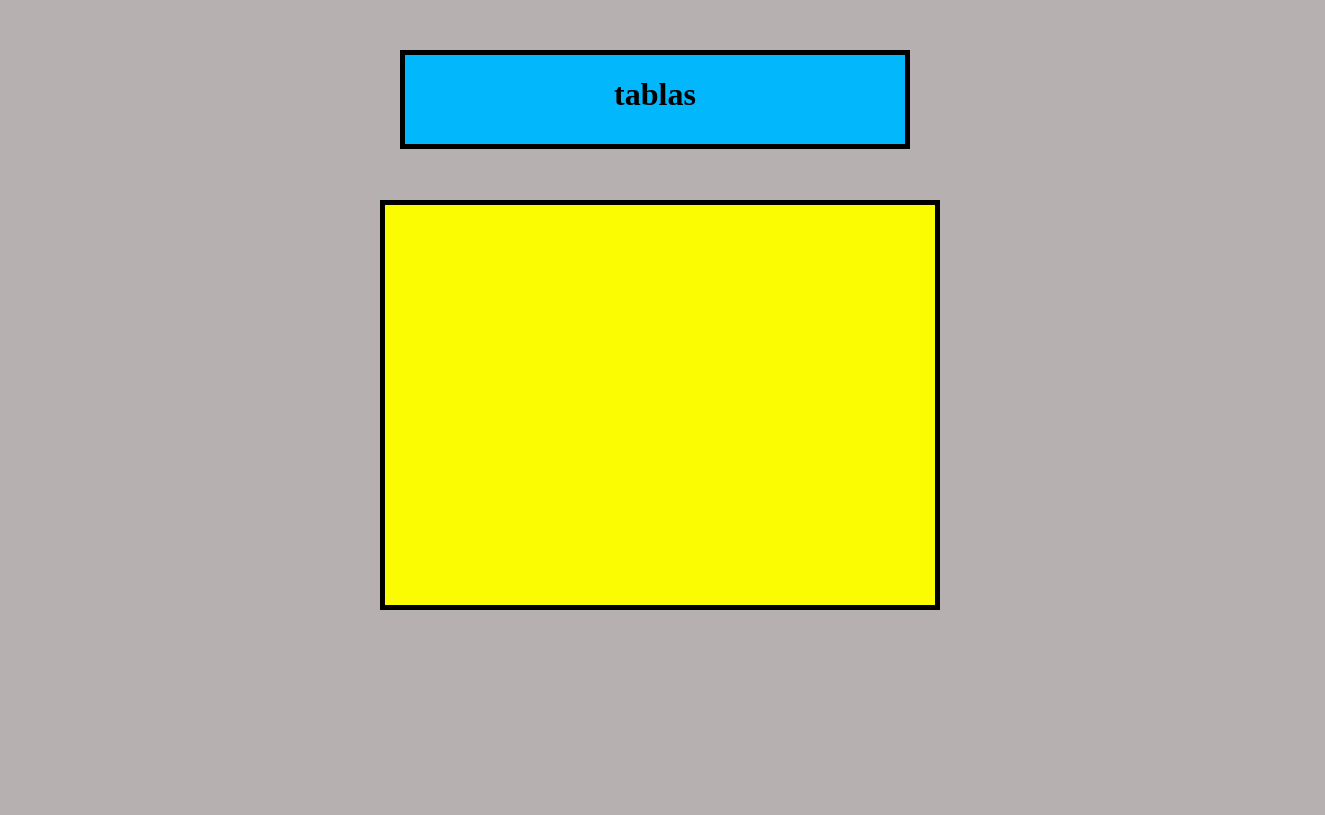
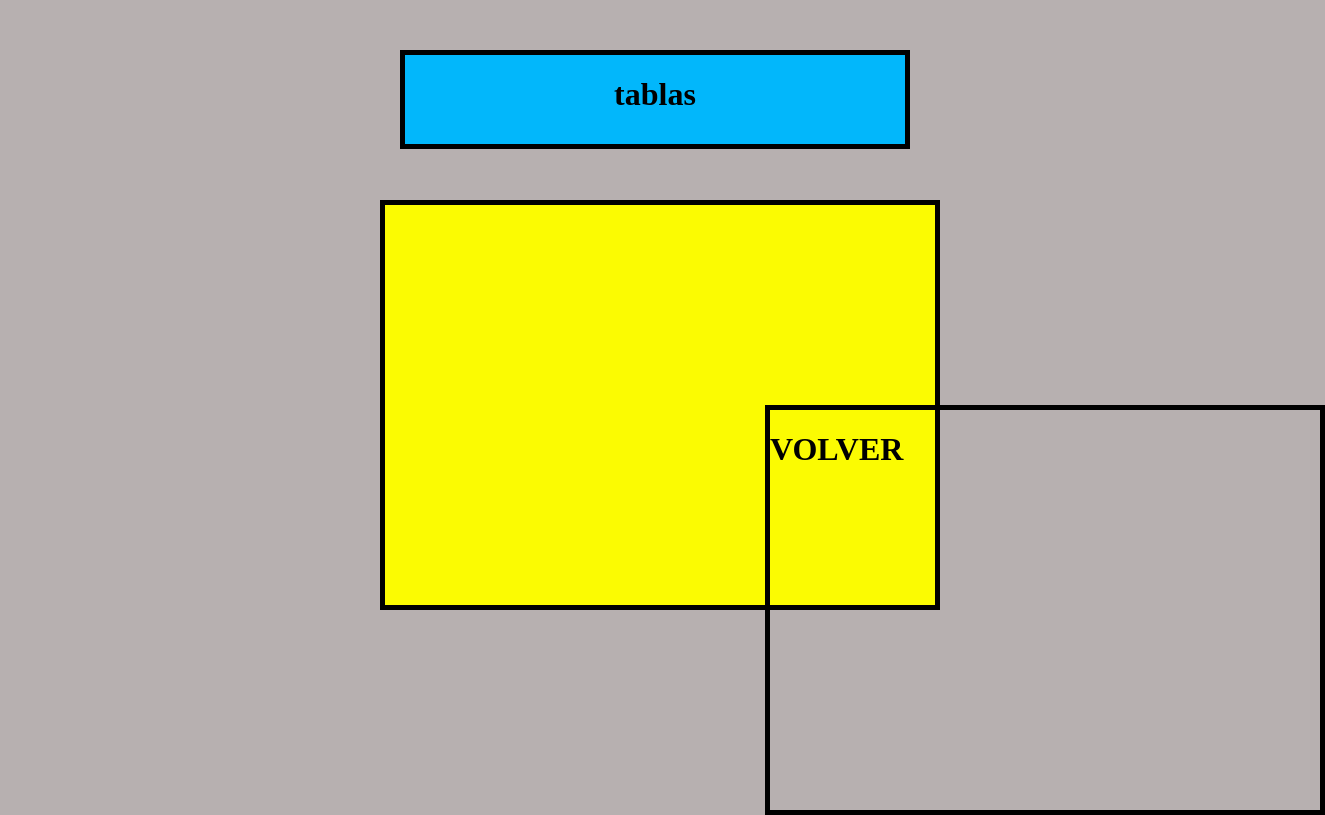
Before and after one commit to Emmanuel-GOMEZ-AL/actividad-1, a plain HTML site: page index.html in a window 1280 px wide. Shown: the whole page, 1325 px wide, since content can reach past the window. Drawn offline with Linux system fonts and the light colour scheme.

Commit message:
Update index.html

```diff
--- a/index.html
+++ b/index.html
@@ -8,3 +8,4 @@
 	<div style="position: absolute;top: 50px;left: 400px;width: 500px;height: 89px; background:#02B7FB; border:solid black 5px"><center><h1>tablas</h1></center></div>
 	<div style="position:absolute;top: 200px;left: 380px; width: 550px; height:400px;border:solid black 5px; background: #FBFB02">
 		<div style="position:absolute;top: 200px;left: 380px; width: 550px; height:400px;border:solid black 5px;
+			    <a href=" https://emmanuel-gomez-al.github.io/actividad-1/"><h1>VOLVER</h1></a>
```
